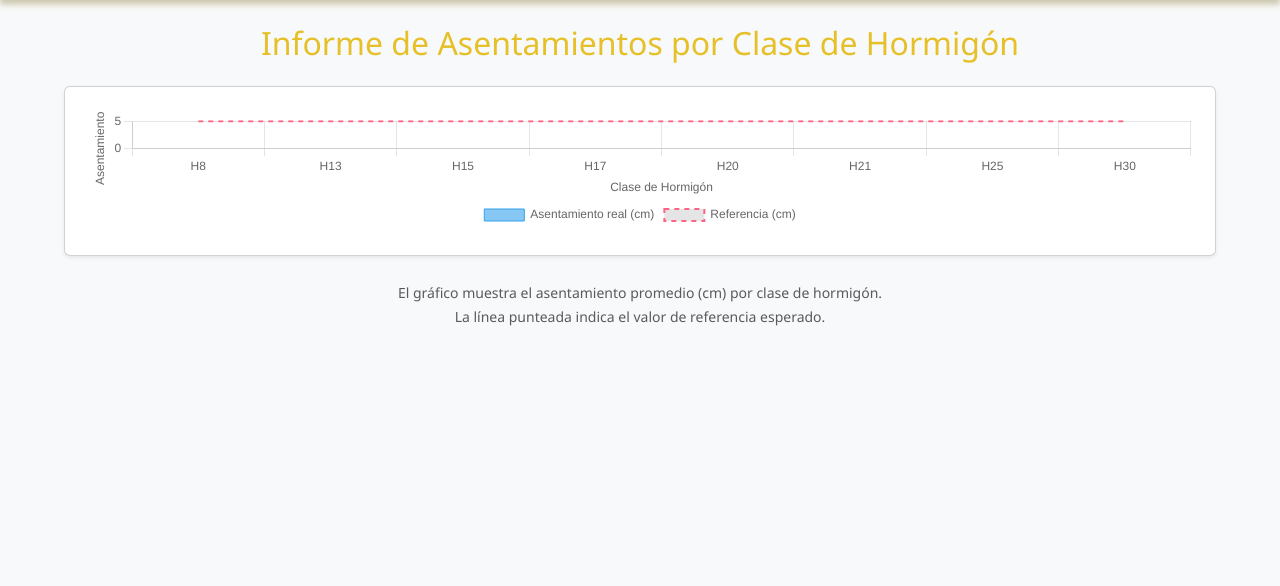
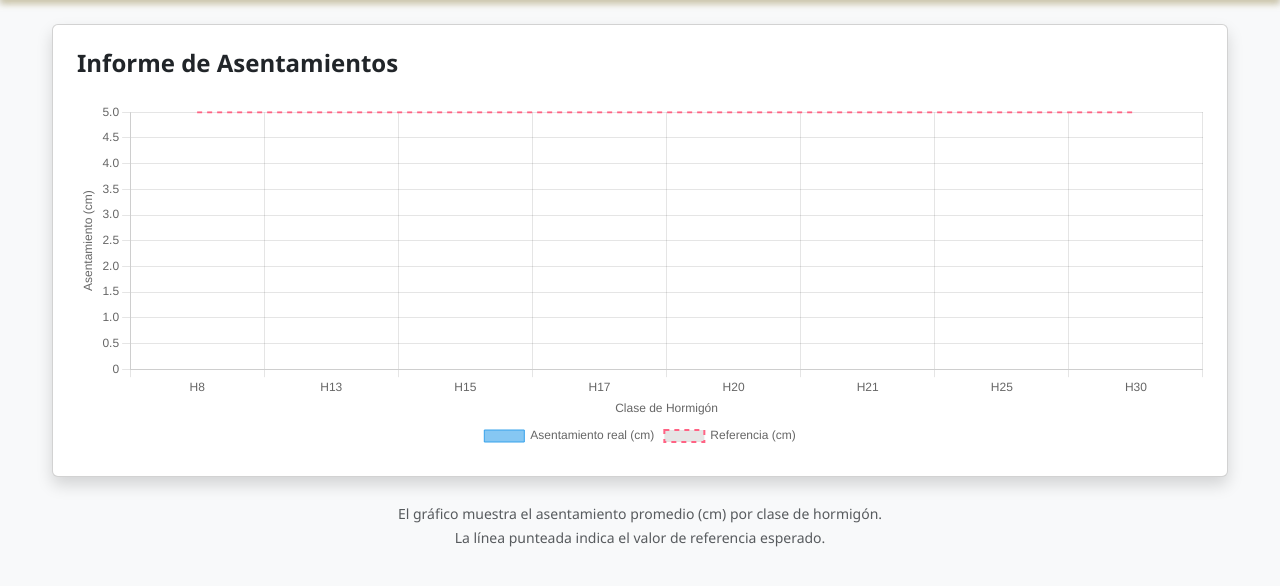
Before and after one commit to santiagonisi/Hormigon, a Flask app: page /informes in a window 1280 px wide. Shown: the part 70-656 px from the top of the page. Run offline with Flask 3, Linux system fonts and the light colour scheme.

Commit message:
cambio de card informes

```diff
--- a/templates/informes.html
+++ b/templates/informes.html
@@ -2,12 +2,18 @@
 {% block title %}Informes - Asentamiento{% endblock %}
 
 {% block content %}
-<div class="container mt-4">
-  <h2 class="text-center mb-4">Informe de Asentamientos por Clase de Hormigón</h2>
+<div class="card shadow p-4">
 
-  <div class="card shadow-sm p-4">
-    <canvas id="graficoAsentamiento" height="120"></canvas>
+  <div class="d-flex justify-content-between align-items-center mb-4">
+    <h4 class="mb-0 fw-semibold text-dark">Informe de Asentamientos</h4>
   </div>
+
+  <!-- CONTENEDOR CON ALTURA FIJA -->
+  <div style="height: 350px;">
+      <canvas id="graficoAsentamiento"></canvas>
+  </div>
+
+</div>
 
   <div class="text-center mt-4">
     <small class="text-muted">
```
